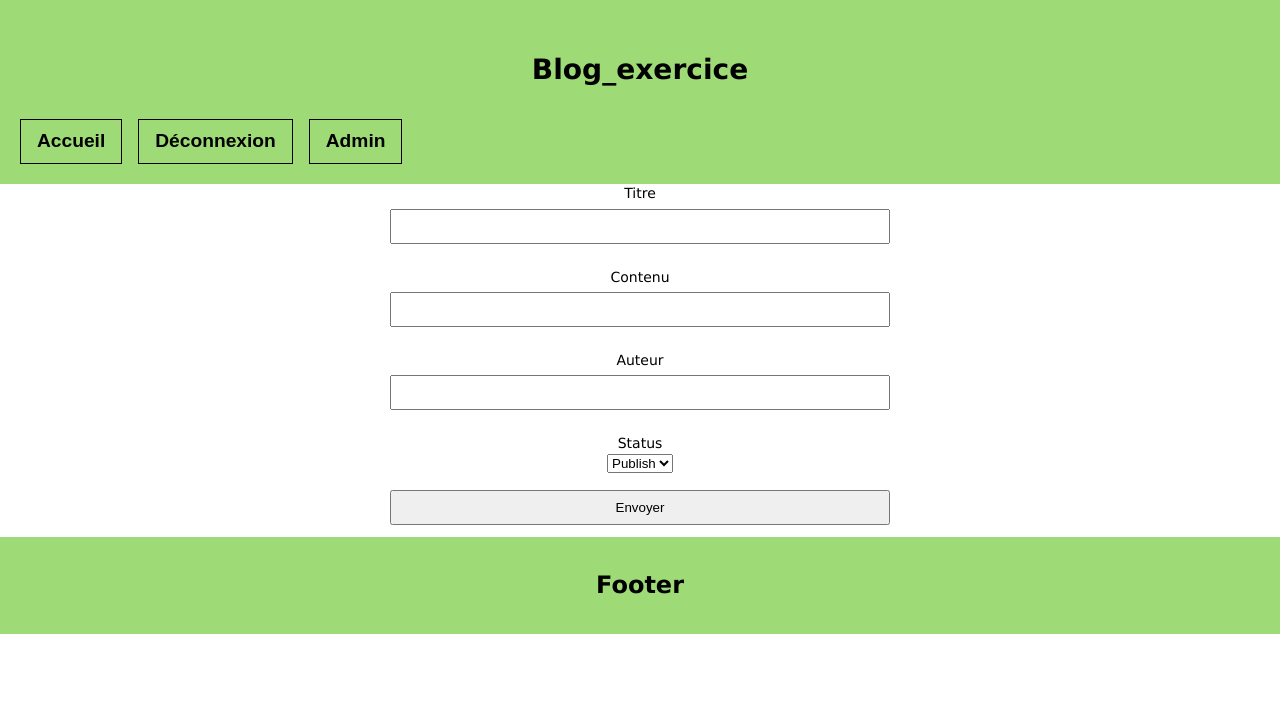
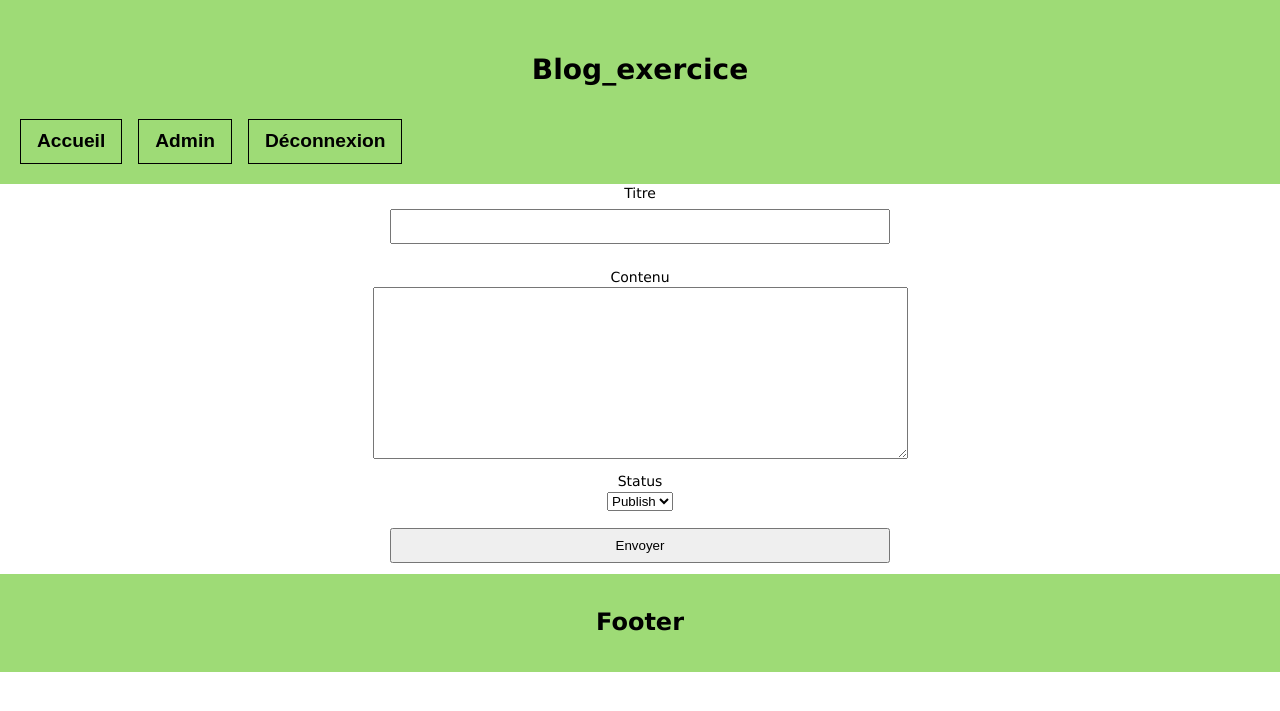
Before and after one commit to Ocmoz3/blog_exercice, a PHP site: page /admin/newpost.php in a window 1280 px wide. Shown: the top 711 px of the page. Run offline with PHP 8.4, Linux system fonts and the light colour scheme; a stand-in replaces the project's code that opens the database connection.

Commit message:
modif front header & admin editpost, index, newpost

```diff
--- a/admin/editpost.php
+++ b/admin/editpost.php
@@ -59,12 +59,13 @@ include('inc/header.php'); ?>
         <span class="error"><?php spanErrors($errors,'title'); ?></span>
 
         <label for="content">Contenu</label>
-        <input class= "input" type="text" name="content" id="content" value="<?php
+        <textarea name="content" id="content" value="<?php
         if(!empty($_POST['content'])) {
             echo $_POST['content'];
         } elseif (!empty($article['content'])) {
             echo $article['content'] ;
-        } ?>">
+        } ?>" cols="62" rows="10"></textarea>
+
         <span class="error"><?php spanErrors($errors,'content'); ?></span>
 
         <label for="status">Status</label>
--- a/admin/inc/header.php
+++ b/admin/inc/header.php
@@ -16,15 +16,12 @@
 
         <nav id="menu">
             <ul>
-                <li class="accueil"><a href="index.php">Accueil</a></li>
-                <?php //if(isLogged()) { ?>
-                    <li class="accueil"><a href="logout.php">Déconnexion</a></li>
+                <li class="accueil"><a href="../index.php">Accueil</a></li>
+
                     <?php //if(isLoggedAdmin()) { ?>
-                    <li class="accueil"><a href="admin/index.php"></a>Admin</li>
+                    <li class="accueil"><a href="index.php">Admin</a></li>
+                    <li class="accueil"><a href="../logout.php">Déconnexion</a></li>
                     <?php //} ?>
-                <?php //} else { ?>
-
-                <?php //} ?>
             </ul>
         </nav>
     </header>
--- a/admin/index.php
+++ b/admin/index.php
@@ -3,7 +3,7 @@ session_start();
 require('../inc/pdo.php');
 require('../inc/fonction.php');
 require('../inc/request.php');
-
+debug($_SESSION);
 $sql = "SELECT b_a.id, b_a.title, b_a.created_at, b_a.status, b_u.pseudo AS author
         FROM blog_articles AS b_a
         LEFT JOIN blog_users AS b_u
@@ -56,7 +56,7 @@ include('inc/header.php');
             <div class="pagin" id="ancre-<?= $article['id']; ?>">
                 <div class="wrap_article">
                 <h3 class="article_title"><a href="single.php?id=<?= $article['id']; ?>"><?= $article['title']; ?></a></h3>
-                <p class="article_content">Auteur : <?= $article['author']; ?></p>
+                <p class="author">Auteur : <?= $article['user_id']; ?></p>
                 <p class="created"><?php echo formatDate($article['created_at']); ?></p>
                 </div>
             </div>
--- a/admin/newpost.php
+++ b/admin/newpost.php
@@ -1,8 +1,9 @@
 <?php
-// session_start();
+session_start();
 require('../inc/pdo.php');
 require('../inc/fonction.php');
 require('../inc/request.php');
+// debug($_SESSION);
 
 $errors = array();
 $success = false;
@@ -13,13 +14,12 @@ if(!empty($_POST['submitted'])) {
 
     $title = trim(strip_tags($_POST['title']));
     $content = trim(strip_tags($_POST['content']));
-    $user_id = trim(strip_tags($_POST['user_id']));
+    $user_id = trim(strip_tags($_SESSION['user']['id']));
     $status = trim(strip_tags($_POST['status']));
 
 
     $errors = Validpseudo($errors,$title,'title', 1, 255);
     $errors = Validpseudo($errors,$content,'content', 1, 65535);
-    $errors = validationId_user($errors,$user_id,'user_id');
     $errors = validationStatus($errors,$status,'status',$lesStatus);
 
     if(count($errors) === 0) {
@@ -51,12 +51,8 @@ include('inc/header.php');
         <span class="error"><?php if(!empty($errors['title'])) {echo $errors['title']; } ?></span>
 
         <label for="content">Contenu</label>
-        <input type="text" name="content" id="content" value="<?php if(!empty($_POST['content']) ) { echo $_POST['content']; } ?>">
+        <textarea name="content" id="content" cols="62" rows="10"></textarea>
         <span class="error"><?php if(!empty($errors['content'])) {echo $errors['content']; } ?></span>
-
-        <label for="user_id">Auteur</label>
-        <input type="number" name="user_id" id="user_id" value="<?php if(!empty($_POST['user_id']) ) { echo $_POST['user_id']; } ?>">
-        <span class="error"><?php if(!empty($errors['user_id'])) {echo $errors['user_id']; } ?></span>
 
         <label for="status">Status</label>
             <select name="status" id="status">
--- a/inc/header.php
+++ b/inc/header.php
@@ -52,7 +52,7 @@ if(!empty($_POST['submitted'])) {
                 <?php if(isLogged()) { ?>
                     <li class="accueil"><a href="logout.php">Déconnexion</a></li>
                     <?php if(isLoggedAdmin()) { ?>
-                    <li class="accueil"><a href="admin/index.php"></a>Admin</li>
+                    <li class="accueil"><a href="admin/index.php">Admin</a></li>
                     <?php } ?>
                 <?php } else { ?>
                 <li class="accueil"><a href="register.php">Inscription</a></li>
@@ -60,6 +60,8 @@ if(!empty($_POST['submitted'])) {
                 <?php } ?>
             </ul>
         </nav>
+        <?php
+        debug($_SESSION); ?>
 
         <div id="search">
             <?php if($success) {
```
